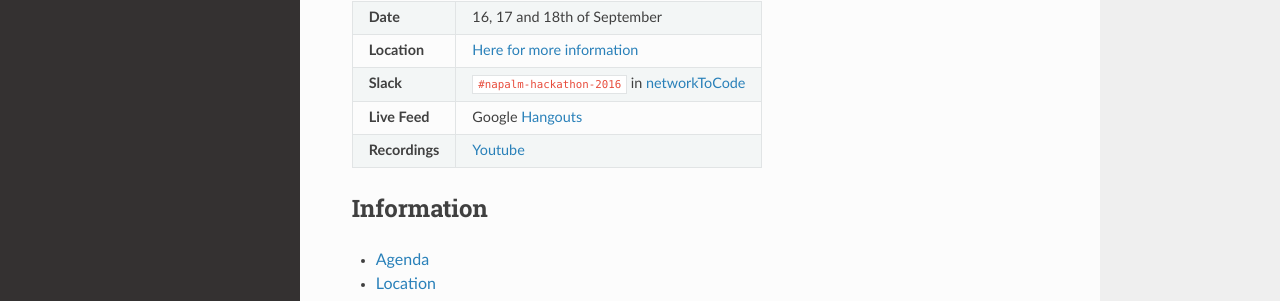
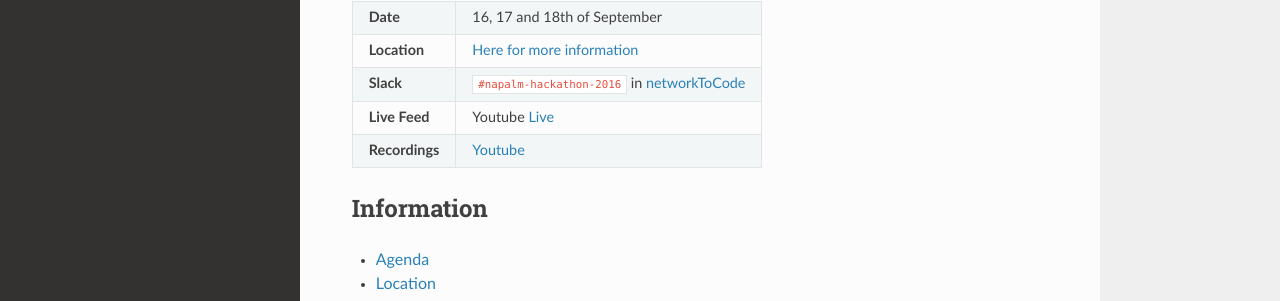
Before and after one commit to napalm-automation/napalm, a Sphinx documentation site: the page built from docs/hackathons/hackathon2016/index.rst, in a window 1280 px wide and 1220 px high. Shown: the part 519-820 px from the top of the window. Built offline with Sphinx 7.4.7 and the Read the Docs theme 2.0.0, drawn with Linux system fonts in a browser that asks for light colours.

Commit message:
Updated video feeds

```diff
--- a/docs/hackathons/hackathon2016/index.rst
+++ b/docs/hackathons/hackathon2016/index.rst
@@ -23,7 +23,7 @@ Quick Information
 +-----------------+-----------------------------------------------+
 | **Slack**       | ``#napalm-hackathon-2016`` in networkToCode_  |
 +-----------------+-----------------------------------------------+
-| **Live Feed**   | Google Hangouts_                              |
+| **Live Feed**   | Youtube Live_                                 |
 +-----------------+-----------------------------------------------+
 | **Recordings**  | Youtube_                                      |
 +-----------------+-----------------------------------------------+
@@ -41,5 +41,5 @@ Information
    volunteering
 
 .. _networkToCode: https://networktocode.herokuapp.com/
-.. _Hangouts: https://hangouts.google.com/hangouts/_/dravetech.com/napalm-hackathon-2016
+.. _Live: https://www.youtube.com/channel/UCkjR7tuducm2jxFsWv0dQBQ/live
 .. _youtube: https://www.youtube.com/playlist?list=PLTUN_ROR5c9jUUHk0Du0Yy6a6lf9PaUet
```
